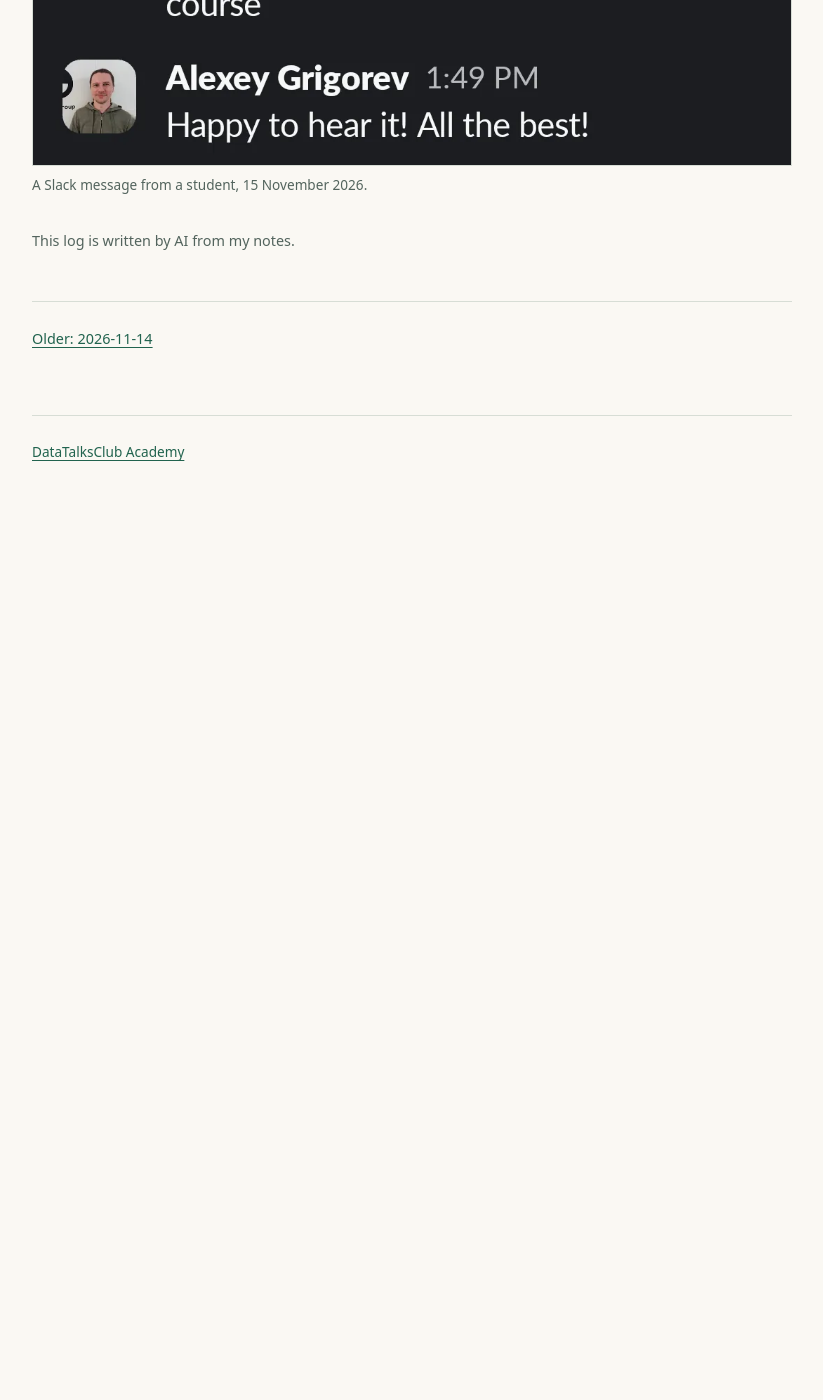
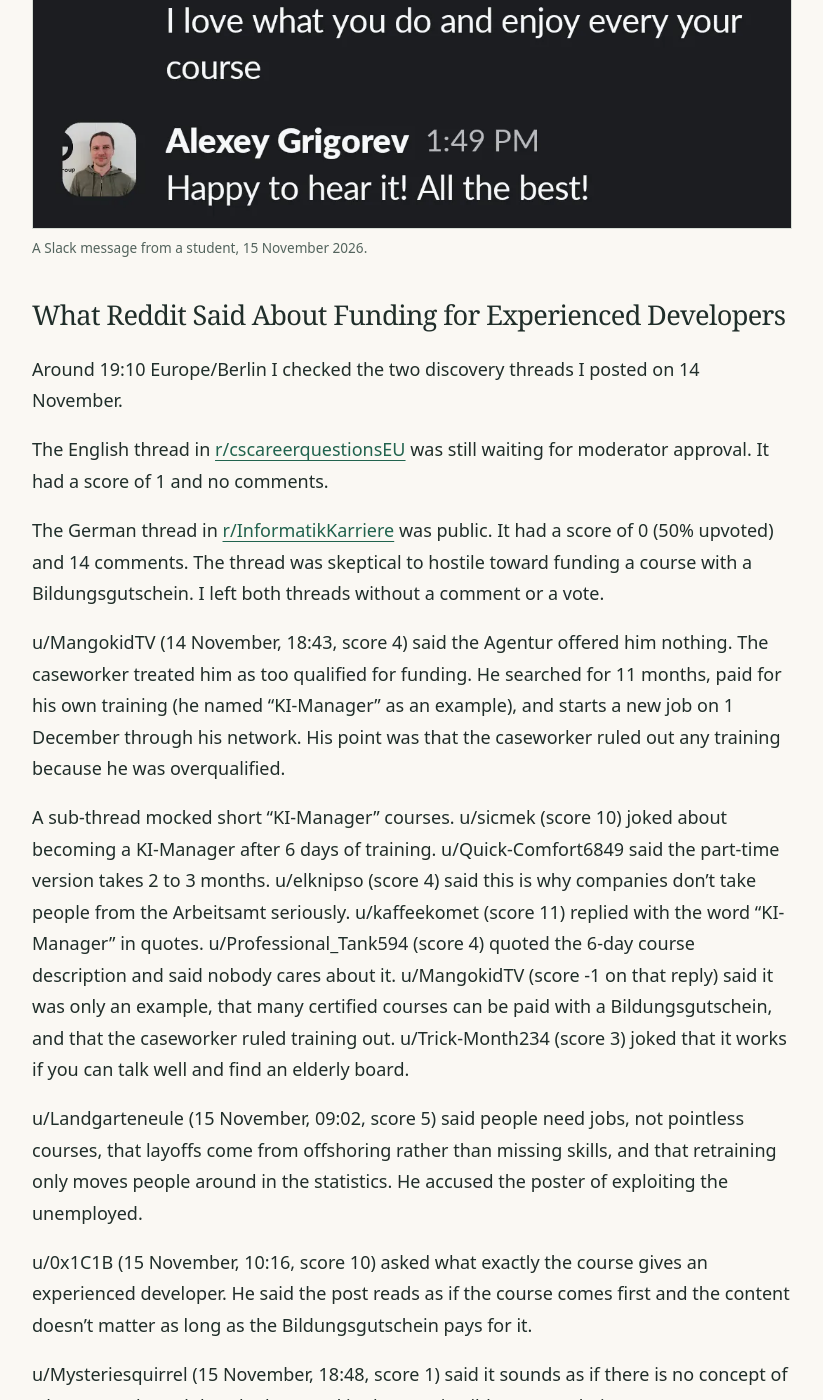
Before and after one commit to alexeygrigorev/academy-build-log, a Jekyll site: the page built from entries/2026-11-15.md, in a window 1280 px wide and 1400 px high, scrolled down 33258 px. Shown: the whole window, without its empty margins (228-1051 px from the left). Built offline with Jekyll 4.4.1, drawn with Linux system fonts in a browser that asks for light colours; before the commit the page ends 33770 px from its top, so only the background shows below that; some of the changed text lies outside the part shown.

Commit message:
Add the first Reddit funding-thread digest to the 15 Nov entry
The 15 November check of the two discovery posts, the comments in r/InformatikKarriere, and the takeaways on voucher refusals and voucher-first framing.

```diff
--- a/entries/2026-11-15.md
+++ b/entries/2026-11-15.md
@@ -424,7 +424,7 @@ The same founder said invoices went unpaid because the GmbH was not exempt from
 
 ### Refusals for Experienced People
 
- Interviewees heard that they already had enough experience and didn't need training. I chose to include counsellor preparation in the free sessions and a one-page brief for Vermittler. [§ 81 Abs. 1a SGB III](https://www.gesetze-im-internet.de/sgb_3/__81.html) allows training for unemployed people when new skills improve their job chances and fit the labour market. The [Berater objections guide](https://github.com/alexeygrigorev/academy-build-log/blob/main/research/berater-objections.md) covers bringing five to ten current job ads and rejection letters, applying in writing and asking for a written Bescheid. For a refusal notified in Germany, the usual [Widerspruch deadline is one month](https://www.gesetze-im-internet.de/sgg/__84.html); the notice gives the route and deadline. I chose practical evidence over a promise of approval.
+ Interviewees heard that they already had enough experience and didn't need training. The same pattern showed up in the [r/InformatikKarriere thread](#what-reddit-said-about-funding-for-experienced-developers) on 15 November: one commenter said the caseworker ruled out any training because he was too qualified. I chose to include counsellor preparation in the free sessions and a one-page brief for Vermittler. [§ 81 Abs. 1a SGB III](https://www.gesetze-im-internet.de/sgb_3/__81.html) allows training for unemployed people when new skills improve their job chances and fit the labour market. The [Berater objections guide](https://github.com/alexeygrigorev/academy-build-log/blob/main/research/berater-objections.md) covers bringing five to ten current job ads and rejection letters, applying in writing and asking for a written Bescheid. For a refusal notified in Germany, the usual [Widerspruch deadline is one month](https://www.gesetze-im-internet.de/sgg/__84.html); the notice gives the route and deadline. I chose practical evidence over a promise of approval.
 
 ### AZAV Timing
 
@@ -469,3 +469,29 @@ A DataTalksClub student wrote to me on Slack to thank me for the courses. I wrot
   <img src="{{ '/assets/images/2026-11-15/student-thanks-slack.webp' | relative_url }}" width="1080" height="609" loading="lazy" alt="A Slack direct message in which a DataTalksClub student thanks Alexey for the courses.">
   <figcaption>A Slack message from a student, 15 November 2026.</figcaption>
 </figure>
+
+## What Reddit Said About Funding for Experienced Developers
+
+Around 19:10 Europe/Berlin I checked the two discovery threads I posted on 14 November.
+
+The English thread in [r/cscareerquestionsEU](https://www.reddit.com/r/cscareerquestionsEU/comments/1xw78h8/experienced_developers_in_germany_what_did_the/) was still waiting for moderator approval. It had a score of 1 and no comments.
+
+The German thread in [r/InformatikKarriere](https://www.reddit.com/r/InformatikKarriere/comments/1xw7hup/erfahrene_entwickler_nach_einer_k%C3%BCndigung_was_hat/) was public. It had a score of 0 (50% upvoted) and 14 comments. The thread was skeptical to hostile toward funding a course with a Bildungsgutschein. I left both threads without a comment or a vote.
+
+u/MangokidTV (14 November, 18:43, score 4) said the Agentur offered him nothing. The caseworker treated him as too qualified for funding. He searched for 11 months, paid for his own training (he named "KI-Manager" as an example), and starts a new job on 1 December through his network. His point was that the caseworker ruled out any training because he was overqualified.
+
+A sub-thread mocked short "KI-Manager" courses. u/sicmek (score 10) joked about becoming a KI-Manager after 6 days of training. u/Quick-Comfort6849 said the part-time version takes 2 to 3 months. u/elknipso (score 4) said this is why companies don't take people from the Arbeitsamt seriously. u/kaffeekomet (score 11) replied with the word "KI-Manager" in quotes. u/Professional_Tank594 (score 4) quoted the 6-day course description and said nobody cares about it. u/MangokidTV (score -1 on that reply) said it was only an example, that many certified courses can be paid with a Bildungsgutschein, and that the caseworker ruled training out. u/Trick-Month234 (score 3) joked that it works if you can talk well and find an elderly board.
+
+u/Landgarteneule (15 November, 09:02, score 5) said people need jobs, not pointless courses, that layoffs come from offshoring rather than missing skills, and that retraining only moves people around in the statistics. He accused the poster of exploiting the unemployed.
+
+u/0x1C1B (15 November, 10:16, score 10) asked what exactly the course gives an experienced developer. He said the post reads as if the course comes first and the content doesn't matter as long as the Bildungsgutschein pays for it.
+
+u/Mysteriesquirrel (15 November, 18:48, score 1) said it sounds as if there is no concept of what to teach, and that the key word in the post is Bildungsgutschein.
+
+The useful demand signal is that the Agentur can refuse funding to experienced developers as overqualified. That is a real risk for the assumption that a voucher will cover the course. It matches the pattern already in [Refusals for Experienced People](#refusals-for-experienced-people).
+
+The community is hostile to a voucher-first framing and to short, low-substance AI courses. The strongest question in the thread is what the course concretely gives an experienced developer. Academy copy, and any later reply in the thread, has to lead with the curriculum and what you build, not with funding. That also fits the plan to keep voucher funding in the background until the certificate is in place, and to talk first about the courses that already exist.
+
+The English thread is still in the moderator queue.
+
+The full notes are in the [Reddit funding-thread research]({{ '/research/reddit-funding-threads.html' | relative_url }}).
```
Also changed, not shown: research/README.md (+1 -0 lines), research/reddit-discovery.md (+2 -0 lines), research/reddit-funding-threads.md (added, +43 -0 lines).
